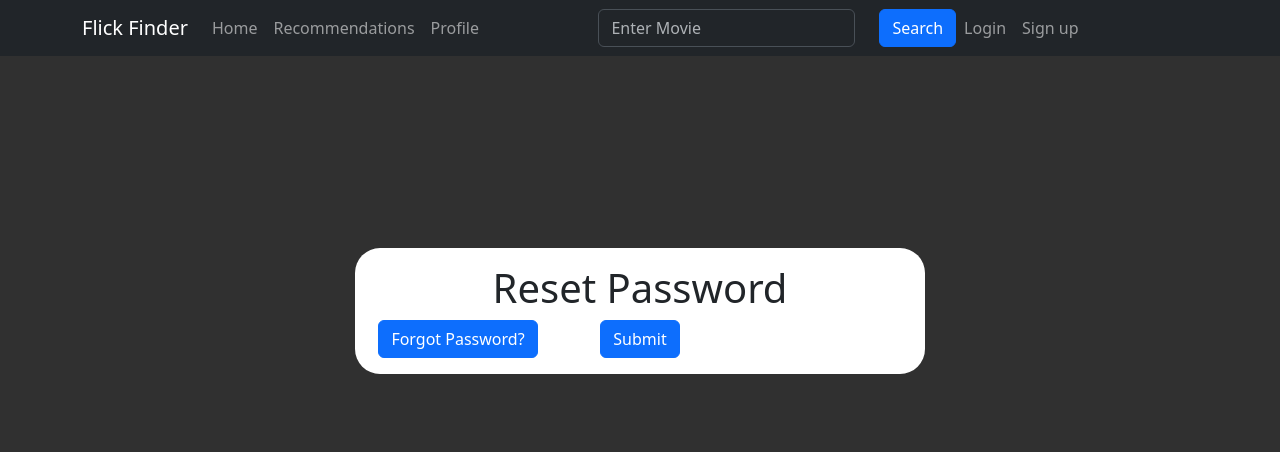
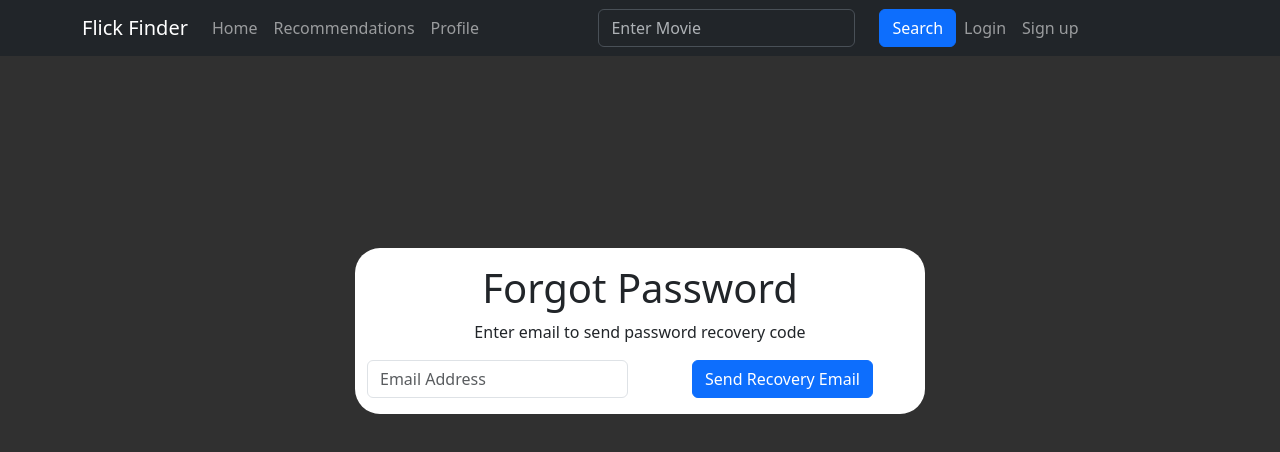
Before and after one commit to trallen22/Flick-Finder, a React (Create React App) app in the folder frontend/: page /forgot-password in a window 1280 px wide. Shown: the top 452 px of the page. Built offline with nearby package versions, Linux system fonts and the light colour scheme; no server answers.

Commit message:
implement password reset into frontend after recovery email is sent

```diff
--- a/frontend/src/pages/forgot-password.js
+++ b/frontend/src/pages/forgot-password.js
@@ -8,31 +8,92 @@ import Form from 'react-bootstrap/Form';
 import Button from 'react-bootstrap/Button';
 
 function ForgotPassword() {
+    const [onResetPage, setCurPage] = useState(false);
+    const [recoveryEmail, setRecoveryEmail] = useState("");
 
+    async function sendRecoveryEmail(curEmail) {
+        const response = await fetch('/send-recovery', {
+            method: 'POST',
+            headers: { 'Content-Type': 'application/json' },
+            body: JSON.stringify({
+                email: curEmail
+            })
+        });
+        const data = await response.json();
+        console.log(data);
+        setCurPage(true);
+    }
+
+    const [recoveryCode, setRecoveryCode] = useState("");
+    const [newPassword, setNewPassword] = useState("");
+
+    async function resetPassword() {
+        const response = await fetch('/reset-password', {
+            method: 'POST',
+            headers: { 'Content-Type': 'application/json' },
+            body: JSON.stringify({
+                email: recoveryEmail,
+                recovery_code: recoveryCode,
+                new_password: newPassword
+            })
+        });
+        const data = await response.json();
+        console.log(data);
+    }
 
     return (
         <Container className="Login">
             <Row className="justify-content-center">
                 <Col md={6} className="login-header">
+                    {!onResetPage && <div>
+                        <h1 className="mt-3">Forgot Password</h1>
+                        <Form inline="true">
+                            <Row>
+                                <p>Enter email to send password recovery code</p>
+                            </Row>
+                            <Row>
+                                <Col>
+                                    <Form.Group className="mb-3" controlId="sendRecoveryEmail">
+                                        <Form.Control type="text"
+                                                        placeholder="Email Address"
+                                                        value={recoveryEmail}
+                                                        onChange={(e) => setRecoveryEmail(e.target.value)} />
+                                    </Form.Group>
+                                </Col>
+                                <Col>
+                                    <Button type="button" onClick={() => sendRecoveryEmail(recoveryEmail)}>Send Recovery Email</Button>
+                                </Col>
+                            </Row>
+                        </Form>
+                    </div>}
+                    {onResetPage && <div>
                         <h1 className="mt-3">Reset Password</h1>
                         <Form>
-
+                            <Form.Group className="mb-3" controlId="exampleForm.ControlInput1">
+                                <Form.Control type="text"
+                                            placeholder="Recovery Code"
+                                            value={recoveryCode}
+                                            onChange={(e) => setRecoveryCode(e.target.value)}/>
+                            </Form.Group>
+                            <Form.Group className="mb-3" controlId="exampleForm.ControlInput2">
+                                <Form.Control type="password"
+                                            placeholder="New Password"
+                                            value={newPassword}
+                                            onChange={(e) => setNewPassword(e.target.value)} />
+                            </Form.Group>
+                            <Form.Group className="mb-3" controlId="exampleForm.ControlInput2">
+                                <Form.Control type="password"
+                                            placeholder="Confirm Password"/>
+                            </Form.Group>
                         </Form>
                         <div className="d-flex justify-content-between align-items-center">
-						<Col xs={4}>
-							<Button type="button" className="primary mb-3">
-								Forgot Password?
-							</Button>
-						</Col>
-						<Col xs={4} className="text-center">
-							<Button type="button" className="primary mb-3">
+                            <Col xs={12} className="text-center">
+                                <Button type="button" className="primary mb-3" onClick={() => resetPassword()}>
                                     Submit
                                 </Button>
                             </Col>
-						<Col>
-							{/* {empty for spacing} */}
-						</Col>
                         </div>
+                    </div>}
                 </Col>
             </Row>
         </Container>
--- a/frontend/src/pages/login.js
+++ b/frontend/src/pages/login.js
@@ -6,7 +6,6 @@ import Container from 'react-bootstrap/Container';
 import Form from 'react-bootstrap/Form';
 // import InputGroup from 'react-bootstrap/InputGroup';
 import Button from 'react-bootstrap/Button';
-import Navbar from 'react-bootstrap/Navbar';
 import Nav from 'react-bootstrap/Nav';
 
 function LoginPage() {
@@ -41,14 +40,12 @@ function LoginPage() {
                     <h1 className="mt-3">Login</h1>
                     <Form>
                         <Form.Group className="mb-3" controlId="exampleForm.ControlInput1">
-                            <Form.Label id="login-email"></Form.Label>
                             <Form.Control type="text"
                                           placeholder="Email Address"
                                           value={username}
                                           onChange={(e) => setLoginUsername(e.target.value)}/>
                         </Form.Group>
                         <Form.Group className="mb-3" controlId="exampleForm.ControlInput2">
-                            <Form.Label></Form.Label>
                             <Form.Control type="password"
                                           placeholder="Password"
                                           value={password}
```
Also changed, not shown: 1 other file (tests, documents, lock files or other folders). Lines whose indentation alone changed are shown as unchanged.
